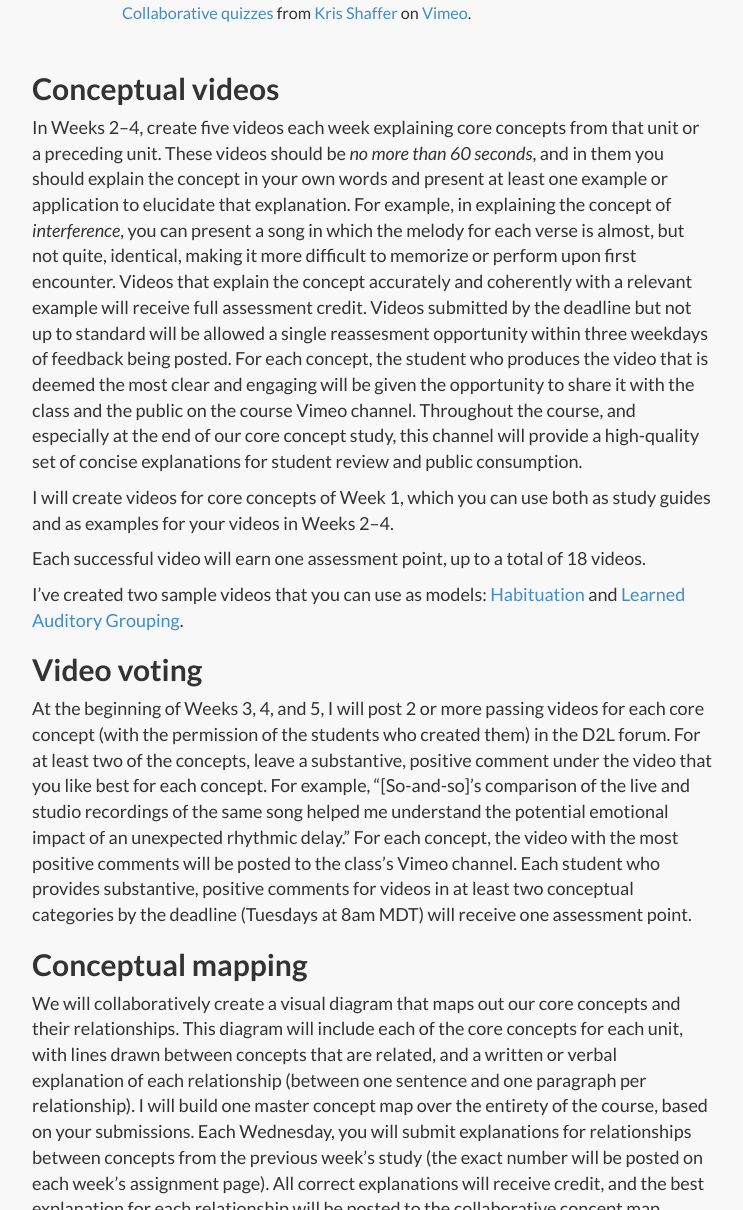
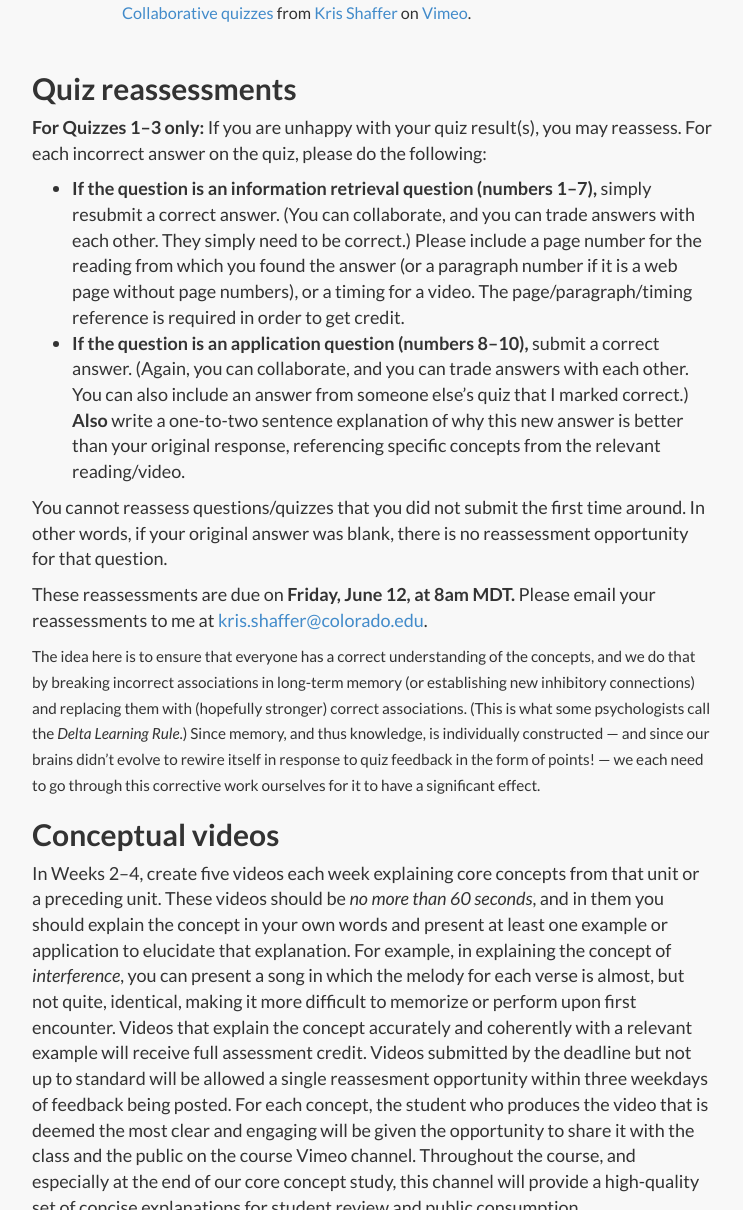
Before and after one commit to kshaffer/cognition, a Jekyll site: the page built from assessments.md, in a window 1280 px wide and 1400 px high, scrolled down 1707 px, cut to the strip 190-1400 px from the top of the window. Shown: the whole strip, without its empty margins (268-1011 px from the left). Built offline with Jekyll 4.4.1, drawn with Linux system fonts in a browser that asks for light colours; nearby versions of some CDN libraries; library files that are not in the unit come from our copies.

Commit message:
quiz reassessments

```diff
--- a/assessments.md
+++ b/assessments.md
@@ -31,6 +31,18 @@ There will be a total of 8 quizzes, worth a total of 16 assessment points.
 <iframe src="https://player.vimeo.com/video/127973047" width="500" height="281" frameborder="0" webkitallowfullscreen mozallowfullscreen allowfullscreen></iframe> <p><a href="https://vimeo.com/127973047">Collaborative quizzes</a> from <a href="https://vimeo.com/user11692346">Kris Shaffer</a> on <a href="https://vimeo.com">Vimeo</a>.</p>
 </div>
 
+## Quiz reassessments
+
+**For Quizzes 1–3 only:** If you are unhappy with your quiz result(s), you may reassess. For each incorrect answer on the quiz, please do the following:
+
+- **If the question is an information retrieval question (numbers 1–7),** simply resubmit a correct answer. (You can collaborate, and you can trade answers with each other. They simply need to be correct.) Please include a page number for the reading from which you found the answer (or a paragraph number if it is a web page without page numbers), or a timing for a video. The page/paragraph/timing reference is required in order to get credit.
+- **If the question is an application question (numbers 8–10),** submit a correct answer. (Again, you can collaborate, and you can trade answers with each other. You can also include an answer from someone else's quiz that I marked correct.) **Also** write a one-to-two sentence explanation of why this new answer is better than your original response, referencing specific concepts from the relevant reading/video.
+
+You cannot reassess questions/quizzes that you did not submit the first time around. In other words, if your original answer was blank, there is no reassessment opportunity for that question.
+
+These reassessments are due on **Friday, June 12, at 8am MDT.** Please email your reassessments to me at [kris.shaffer@colorado.edu](mailto:kris.shaffer@colorado.edu).
+
+<small>The idea here is to ensure that everyone has a correct understanding of the concepts, and we do that by breaking incorrect associations in long-term memory (or establishing new inhibitory connections) and replacing them with (hopefully stronger) correct associations. (This is what some psychologists call the *Delta Learning Rule*.) Since memory, and thus knowledge, is individually constructed — and since our brains didn't evolve to rewire itself in response to quiz feedback in the form of points! — we each need to go through this corrective work ourselves for it to have a significant effect.</small>
 
 ## Conceptual videos
 
```
